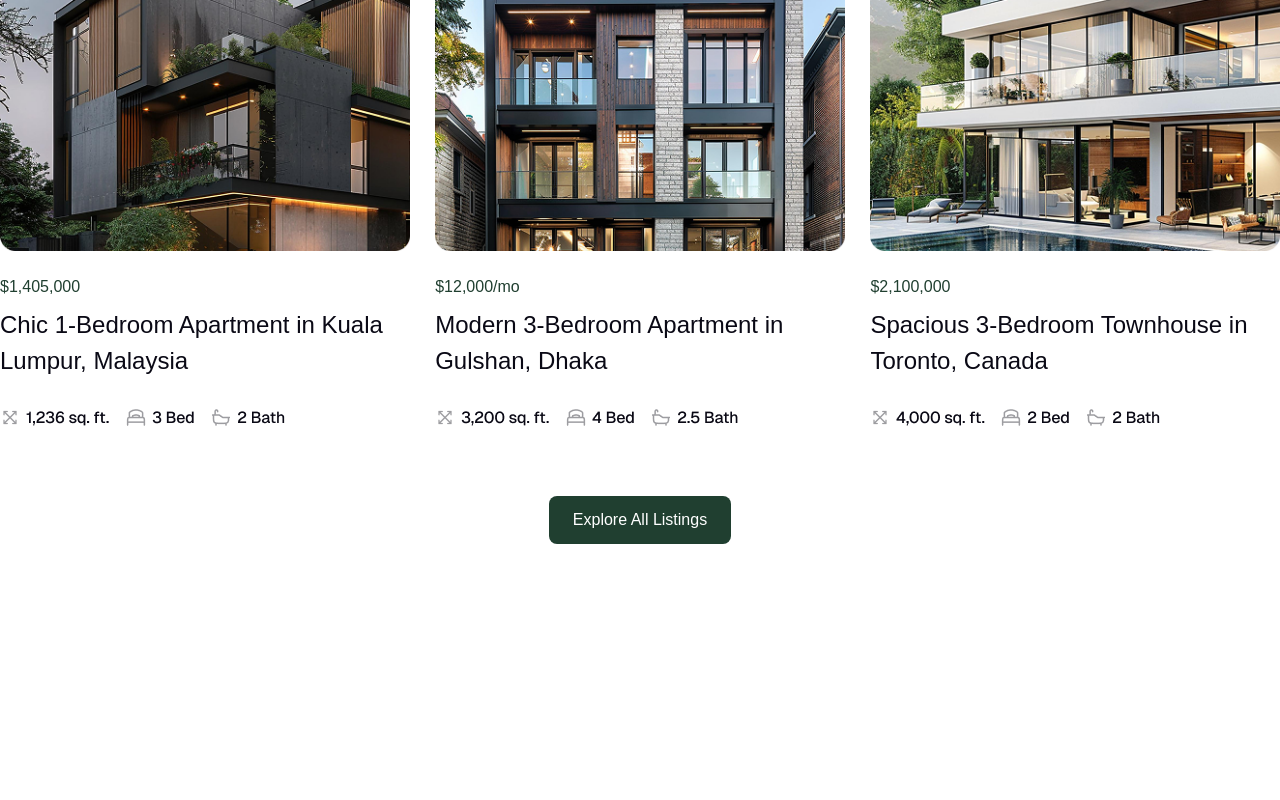
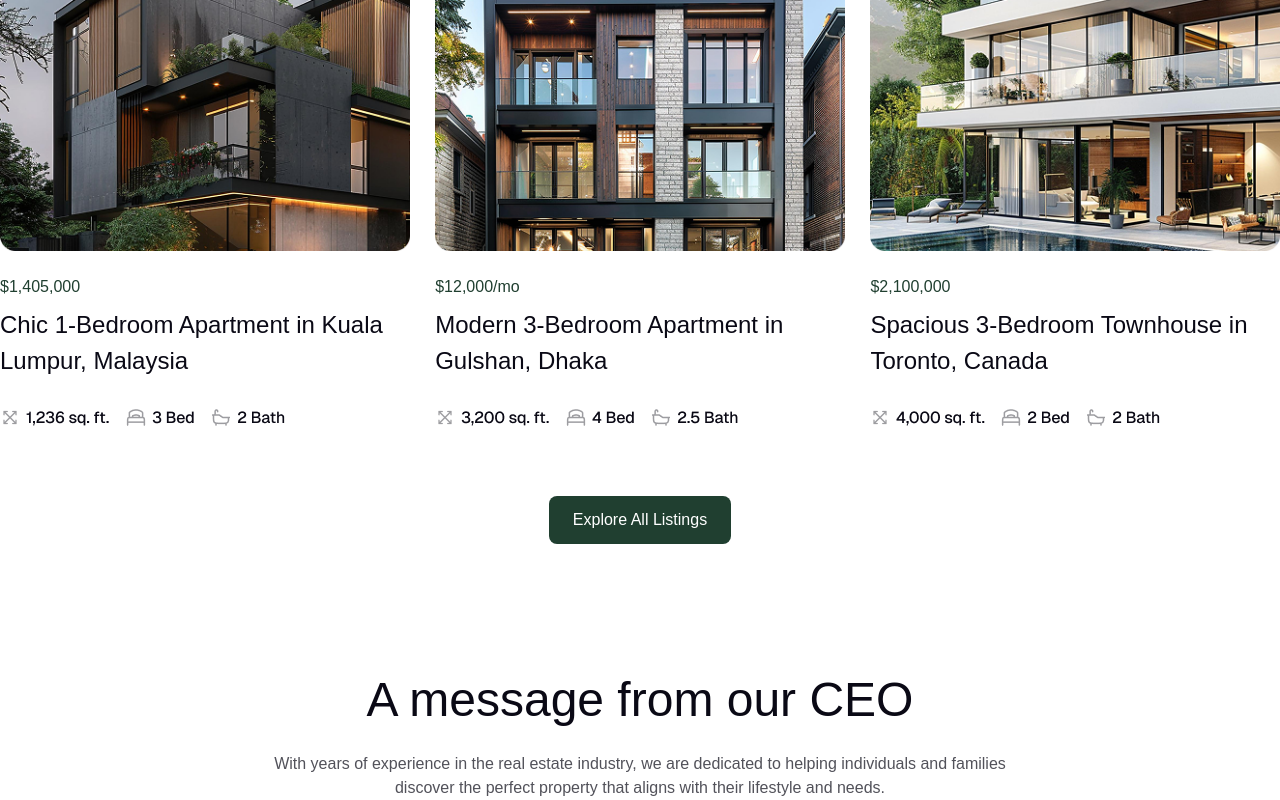
Before and after one commit to sejansorker/Softvence_task, a React (Vite) app: page / in a window 1280 px wide. Shown: the part 1972-2772 px from the top of the page. Before the commit the page ends 2636 px from the top, so only its background shows below. Built offline with nearby package versions, Linux system fonts and the light colour scheme.

Commit message:
ceo text

```diff
--- a/src/App.jsx
+++ b/src/App.jsx
@@ -1,5 +1,6 @@
 import Banner from "./components/Banner"
 import Cart from "./components/Cart"
+import Ceo from "./components/Ceo"
 import Navbar from "./components/Navbar"
 import Sponser from "./components/Sponser"
 
@@ -13,6 +14,7 @@ function App() {
       <Banner/>
       <Sponser/>
       <Cart/>
+      <Ceo/>
     </>
   )
 }
--- /dev/null
+++ b/src/components/Ceo.jsx
@@ -0,0 +1,17 @@
+import React from 'react'
+import Container from './Container'
+import Ce from "../assets/ceo.png"
+const Ceo = () => {
+  return (
+    <div>
+        <Container>
+            <div className="text-center w-[754px] mx-auto">
+                <h2 className='text-[48px] pb-4 text-[#0A0915] font-normal font-main '>A message from our CEO</h2>
+                <p className='text-[16px] text-[#52525A] font-normal font-main '>With years of experience in the real estate industry, we are dedicated to helping individuals and families discover the perfect property that aligns with their lifestyle and needs.</p>
+            </div>
+        </Container>
+    </div>
+  )
+}
+
+export default Ceo
```
Also changed, not shown: src/assets/ceo.png (added).
